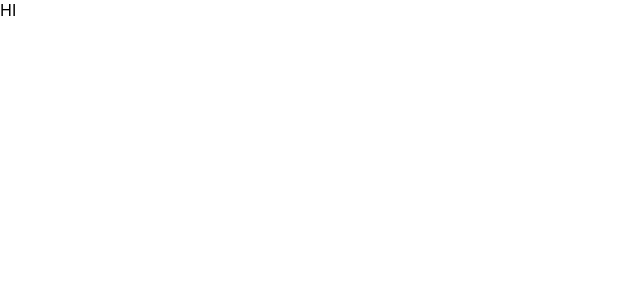
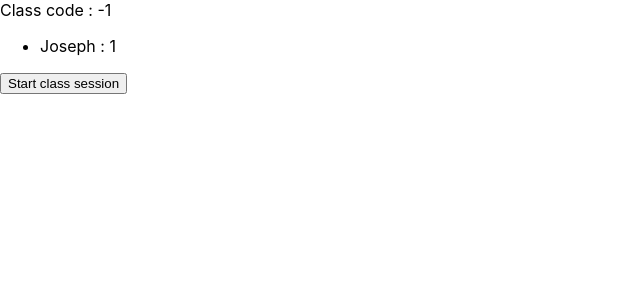
Before and after one commit to ademissew/HackMITEducation, a React (Create React App) app in the folder my-app/: page / in a window 1280 px wide. Shown: the top 300 px of the page, without its empty margins (0-640 px from the left). Built offline with nearby package versions, Linux system fonts and the light colour scheme.

Commit message:
teacherhome and classview

```diff
--- a/my-app/package.json
+++ b/my-app/package.json
@@ -3,6 +3,7 @@
   "version": "0.1.0",
   "private": true,
   "dependencies": {
+    "axios": "^0.19.0",
     "react": "^16.9.0",
     "react-dom": "^16.9.0",
     "react-scripts": "3.1.1"
--- a/my-app/src/App.js
+++ b/my-app/src/App.js
@@ -2,26 +2,11 @@ import React from 'react';
 import logo from './logo.svg';
 import './App.css';
 import TeacherHome from './components/TeacherHome'
+import ClassView from './components/ClassView'
 
 function App() {
   return (
-    <TeacherHome/>
-    // <div className="App">
-    //   <header className="App-header">
-    //     <img src={logo} className="App-logo" alt="logo" />
-    //     <p>
-    //       Edit <code>src/App.js</code> and save to reload.
-    //     </p>
-    //     <a
-    //       className="App-link"
-    //       href="https://reactjs.org"
-    //       target="_blank"
-    //       rel="noopener noreferrer"
-    //     >
-    //       Learn React
-    //     </a>
-    //   </header>
-    // </div>
+      <ClassView/>
   );
 }
 
--- /dev/null
+++ b/my-app/src/components/ClassView.js
@@ -0,0 +1,35 @@
+import React from 'react';
+
+class ClassView extends React.Component {
+    /*
+        1. Receive class_id from TeacherHome.
+        2. Get students for class via API request
+    */
+   constructor(props){
+       super(props);
+       const students = [
+           {name : 'Joseph', present: 1}
+       ]
+       this.state = {
+           students : students,
+           class_id : -1
+       }
+   }
+
+
+    render(){
+        return(
+            <div>
+                Class code : {this.state.class_id}
+                {<ul>
+                    {this.state.students.map(
+                        (item) => <li> {item.name} : {item.present} </li>
+                    )}
+                </ul>}
+                <button> Start class session </button>
+            </div>
+        )
+    }
+}
+
+export default ClassView;
--- a/my-app/src/components/TeacherHome.js
+++ b/my-app/src/components/TeacherHome.js
@@ -1,11 +1,32 @@
 import React from 'react';
 
 class TeacherHome extends React.Component {
+    constructor(props){
+        super(props)
 
-        render(){
-            return <div>HI</div>
-        }
+        const classes = ['Calculus', 'Geometry']
 
+        this.state = {'classes': classes }
+    }
+
+    /*async getDataAxios(){
+        const response =
+          await axios.get("https://dog.ceo/api/breeds/list/all",
+              { params: {name: 'bruno'}}
+          )
+        console.log(response.data)
+    }*/
+
+    render(){
+        return (
+            <div>
+                {<ul>
+                    {this.state.classes.map((item)=><button> {item} </button>)}
+                </ul>}
+                <button> Create a class </button>
+            </div>
+        )
+    }
 }
 
 export default TeacherHome;
```
Also changed, not shown: 1 other file (tests, documents, lock files or other folders).
